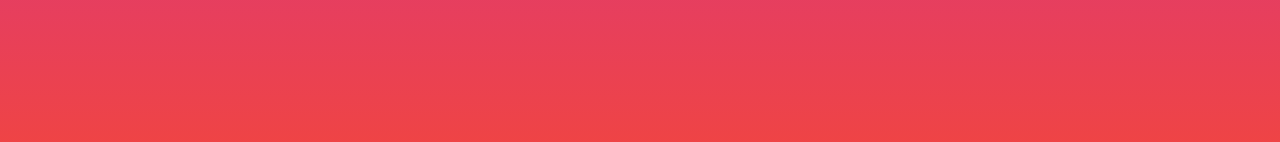
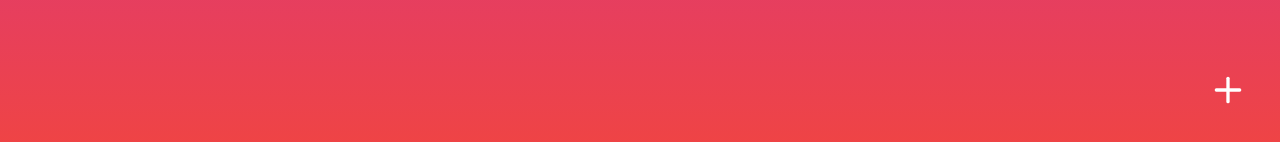
Before and after one commit to TanmayVidhate/VendorManagement, a React (Vite) app: page / in a window 1280 px wide. Shown: the part 650-792 px from the top of the page. Built offline with nearby package versions, Linux system fonts and the light colour scheme.

Commit message:
add navigate

```diff
--- a/src/Components/VendorList.jsx
+++ b/src/Components/VendorList.jsx
@@ -1,15 +1,19 @@
-
+import { useNavigate } from 'react-router-dom';
 //import dummmy data
 import { tableHeadings } from '../data/Vendor'
 
 // import  Component
 import VendorTableRow from './VendorTableRow'
 
+//lucid icons
+import { Plus } from 'lucide-react';
+
 function VendorList() {
+    const navigate = useNavigate();
     return (
         <>
             {/* Main Div / outer Divs */}
-            <div className='w-screen h-screen bg-gradient-to-t from-red-500  to-fuchsia-600  '>
+            <div className='w-screen h-screen bg-gradient-to-t from-red-500  to-fuchsia-600 relative '>
                 <div className='h-full flex justify-center items-center  '>
 
                     <table className="w-4/5 rounded-lg overflow-hidden text-white  border-white font-bold">
@@ -29,6 +33,7 @@ function VendorList() {
                         </tbody>
                     </table>
                 </div>
+                <button className='absolute right-8 bottom-10' onClick={()=>navigate(`/addvendor`)}><Plus color='white' size={40}/></button>
             </div>
         </>
     )
```
